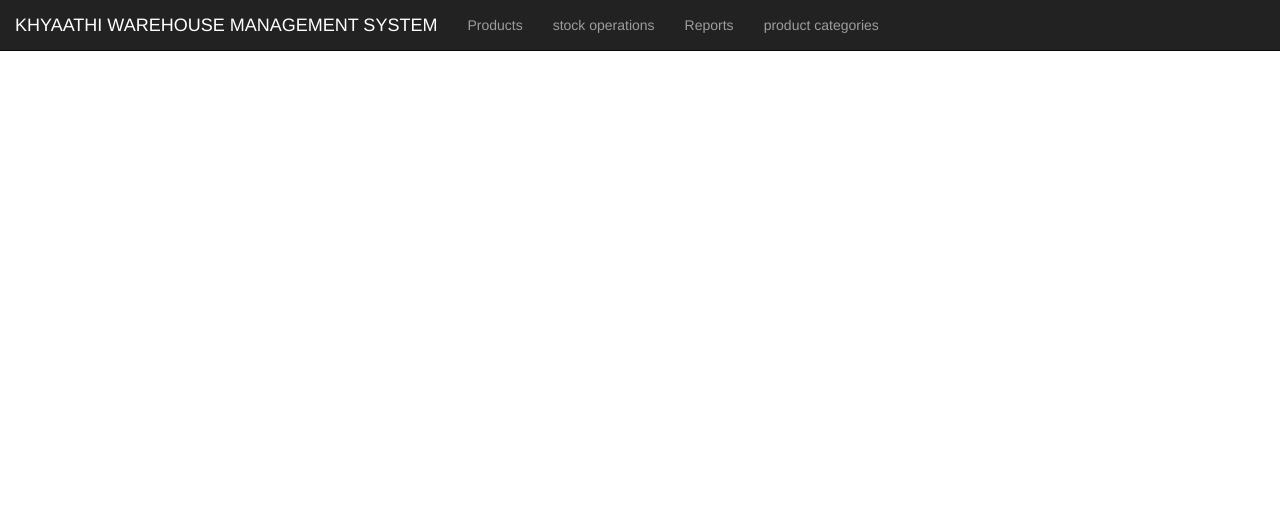
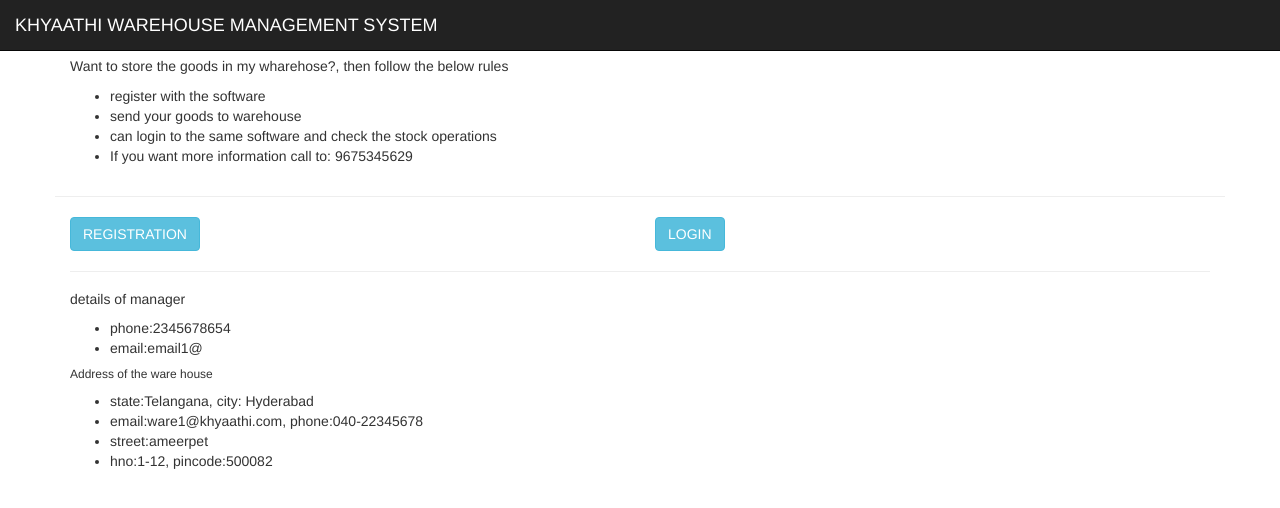
Before and after one commit to sambapython/djangobatch7, a Django app: page / in a window 1280 px wide. Shown: the top 508 px of the page. Run offline with Django 3.2, Linux system fonts and the light colour scheme; some libraries are stand-ins or nearby versions.

Commit message:
home screen done.

```diff
--- a/WMS/stock/templates/stock/home.html
+++ b/WMS/stock/templates/stock/home.html
@@ -1,7 +1,7 @@
 <!DOCTYPE html>
 <html lang="en">
 <head>
-  <title>Bootstrap Example</title>
+  <title>KHYAATHI</title>
   <meta charset="utf-8">
   <meta name="viewport" content="width=device-width, initial-scale=1">
   <link rel="stylesheet" href="https://maxcdn.bootstrapcdn.com/bootstrap/3.3.7/css/bootstrap.min.css">
@@ -14,15 +14,46 @@
     <div class="navbar-header">
       <a class="navbar-brand" href="#">KHYAATHI WAREHOUSE MANAGEMENT SYSTEM</a>
     </div>
-    <ul class="nav navbar-nav">
-      <li><a href="#">Products</a></li>
-      <li><a href="#">stock operations</a></li>
-      <li><a href="#">Reports</a></li>
-      <li><a href="#">product categories</a></li>
-    </ul>
   </div>
 </nav>
 <div class="container">
+	<div class="row">
+		<h3>sdfsgfds</h3>
+	</div>
+	<div class="header">
+		<p>Want to store the goods in my wharehose?, then follow the below rules</p>
+		<ul>
+			<li>register with the software</li>
+			<li>send your goods to warehouse</li>
+			<li>can login to the same software and check the stock operations</li>
+			<li>If you want more information call to: 9675345629</li>
+		</ul>
+	</div>
+	<div class="row">
+		<hr>
+		<div class="col-sm-6">
+			<a href="/registration/" class="btn btn-info" role="button">REGISTRATION</a>
+		</div>
+		<div class="col-sm-6">
+			<a href="/login/" class="btn btn-info" role="button">LOGIN</a>
+		</div>
+	</div>
+	<div class="footer">
+		<hr>
+		<h5>details of manager</h5>
+			<ul>
+				<li>phone:2345678654</li>
+				<li>email:email1@<khyaathi class="com"></khyaathi></li>
+			</ul>
+			<h6>Address of the ware house</h6>
+			<ul>
+				<li>state:Telangana, city: Hyderabad </li>
+				<li>email:ware1@khyaathi.com, phone:040-22345678</li>
+				<li>street:ameerpet</li>
+				<li>hno:1-12, pincode:500082</li>
+			</ul>
+
+	</div>
 </div>
 </body>
 </html>
```
